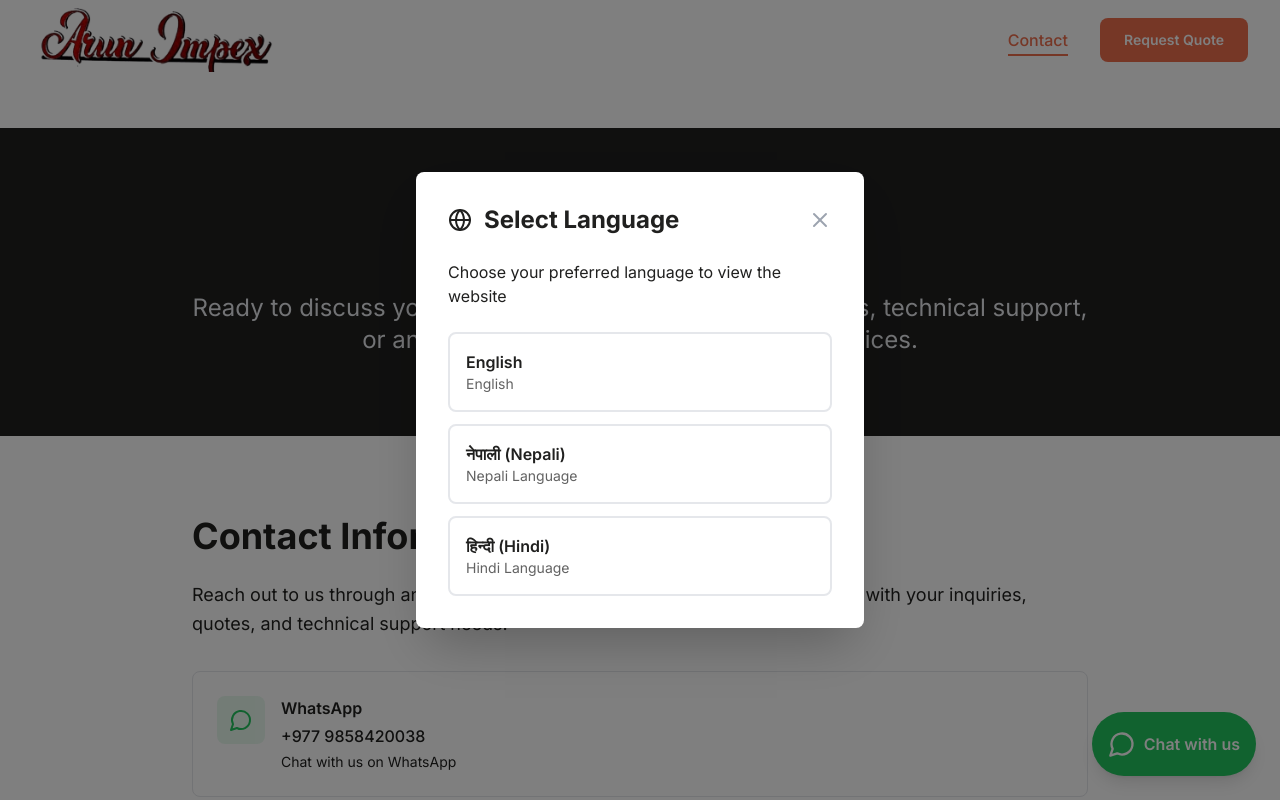
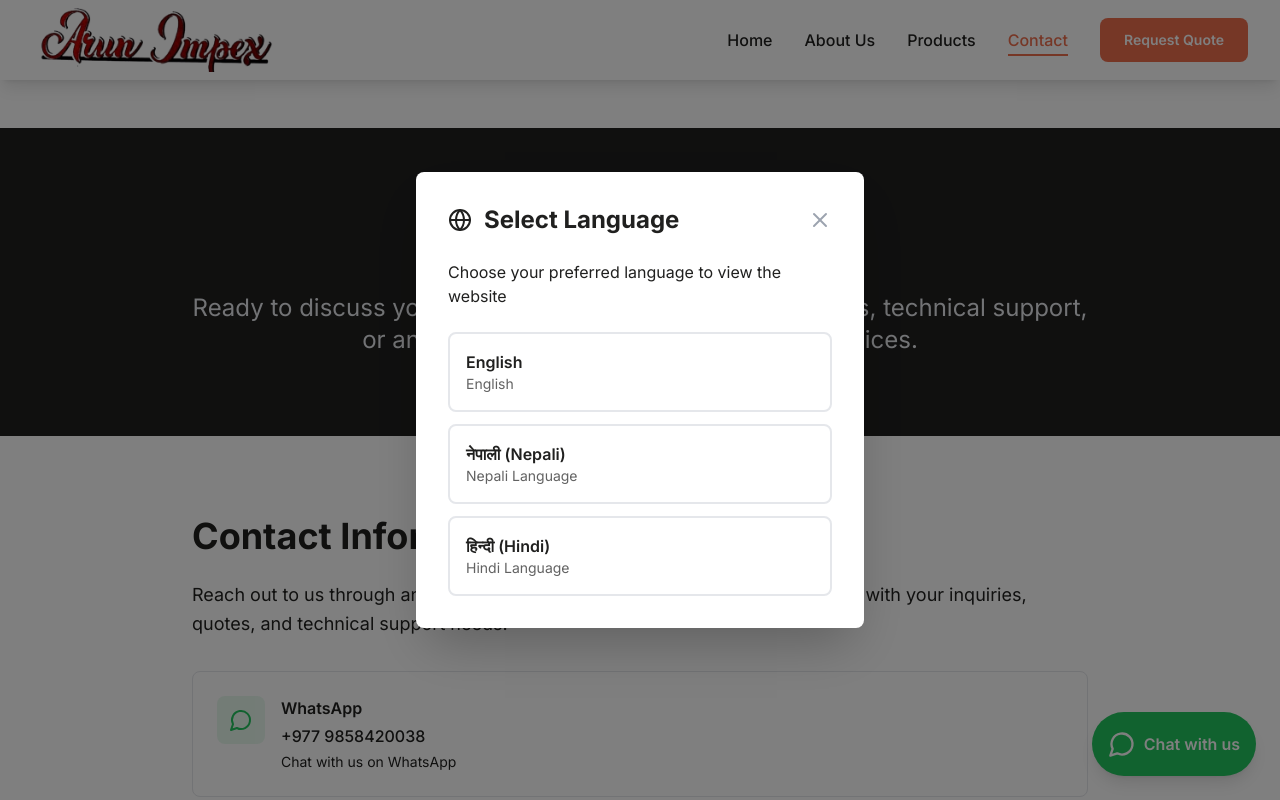
Before and after one commit to inaratech-code/Arun-Impex-Dhangadhi, a Next.js app: page /contact in a window 1280 px wide. Shown: the top 800 px of the page. Built offline with nearby package versions, Linux system fonts and the light colour scheme.

Commit message:
Make navigation links always visible on all pages - solid background on non-home pages

```diff
--- a/components/Header.tsx
+++ b/components/Header.tsx
@@ -18,6 +18,7 @@ export default function Header() {
   const [isOpen, setIsOpen] = useState(false)
   const [isScrolled, setIsScrolled] = useState(false)
   const pathname = usePathname()
+  const isHomePage = pathname === '/'
 
   useEffect(() => {
     const handleScroll = () => {
@@ -29,13 +30,17 @@ export default function Header() {
 
   const closeMenu = () => setIsOpen(false)
 
+  // On home page: transparent when at top, solid when scrolled
+  // On other pages: always solid background for visibility
+  const headerBgClass = isHomePage
+    ? isScrolled
+      ? 'bg-white shadow-lg'
+      : 'bg-transparent'
+    : 'bg-white shadow-lg'
+
   return (
     <header
-      className={`fixed top-0 left-0 right-0 z-50 transition-all duration-500 ease-out ${
-        isScrolled
-          ? 'bg-white shadow-lg'
-          : 'bg-transparent'
-      }`}
+      className={`fixed top-0 left-0 right-0 z-50 transition-all duration-500 ease-out ${headerBgClass}`}
     >
       <nav className="container-custom">
         <div className="flex items-center justify-between h-16 md:h-20">
@@ -64,9 +69,9 @@ export default function Header() {
                   className={`relative font-medium transition-all duration-300 ease-out ${
                     isActive
                       ? 'text-safety-orange'
-                      : isScrolled
-                      ? 'text-asphalt-black hover:text-safety-orange'
-                      : 'text-white hover:text-safety-orange'
+                      : isHomePage && !isScrolled
+                      ? 'text-white hover:text-safety-orange'
+                      : 'text-asphalt-black hover:text-safety-orange'
                   }`}
                 >
                   {item.name}
@@ -93,7 +98,7 @@ export default function Header() {
           <button
             onClick={() => setIsOpen(!isOpen)}
             className={`lg:hidden p-2 focus:outline-none focus:ring-2 focus:ring-safety-orange rounded-md transition-colors ${
-              isScrolled ? 'text-asphalt-black' : 'text-white'
+              isHomePage && !isScrolled ? 'text-white' : 'text-asphalt-black'
             }`}
             aria-label="Toggle menu"
             aria-expanded={isOpen}
@@ -116,7 +121,7 @@ export default function Header() {
               transition={{ duration: 0.3, ease: [0.4, 0, 0.2, 1] }}
               className="lg:hidden overflow-hidden"
             >
-              <div className={`py-4 space-y-2 border-t ${isScrolled ? 'border-gray-200' : 'border-white/20'}`}>
+              <div className={`py-4 space-y-2 border-t ${isHomePage && !isScrolled ? 'border-white/20' : 'border-gray-200'}`}>
                 {navigation.map((item) => {
                   const isActive = pathname === item.href
                   return (
@@ -127,9 +132,9 @@ export default function Header() {
                       className={`block px-4 py-3 rounded-lg font-medium transition-colors ${
                         isActive
                           ? 'bg-safety-orange/10 text-safety-orange'
-                          : isScrolled
-                          ? 'text-asphalt-black hover:bg-gray-100'
-                          : 'text-white hover:bg-white/10'
+                          : isHomePage && !isScrolled
+                          ? 'text-white hover:bg-white/10'
+                          : 'text-asphalt-black hover:bg-gray-100'
                       }`}
                     >
                       {item.name}
```
